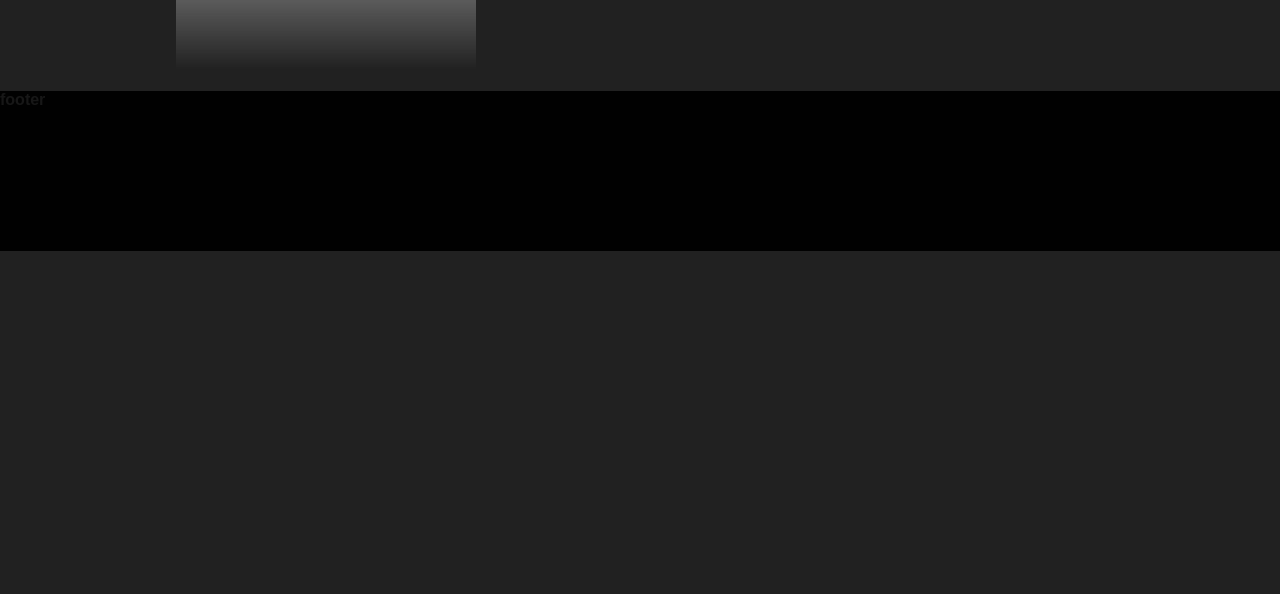
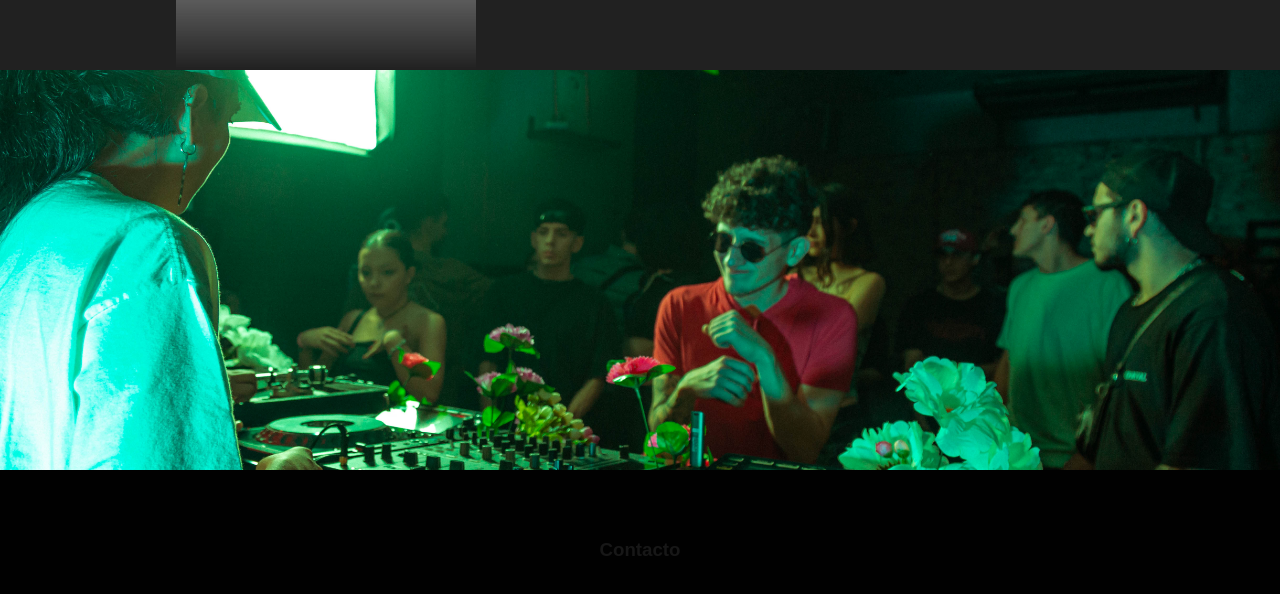
Before and after one commit to matti909/ariana-presskit, a Next.js app: page / in a window 1280 px wide. Shown: the part 2239-2833 px from the top of the page. Before the commit the page ends 2490 px from the top, so only its background shows below. Built offline with nearby package versions, Linux system fonts and the light colour scheme; grey boxes are pictures that could not be loaded.

Commit message:
seccion parallax added again :)

```diff
--- a/app/layout.tsx
+++ b/app/layout.tsx
@@ -4,6 +4,7 @@ import "./globals.scss";
 import Navbar from "./shared/Navbar";
 import Footer from "./shared/Footer";
 import Hero from "./sections/Hero";
+import Rider from "./sections/Rider";
 
 const robotoSans = Roboto({
   variable: "--font-roboto",
@@ -42,6 +43,7 @@ export default function RootLayout({
         <main>
           {children}
         </main>
+        <Rider />
         <Footer />
       </body>
     </html>
--- a/app/sections/Bio.module.scss
+++ b/app/sections/Bio.module.scss
@@ -12,7 +12,6 @@
   }
 
   div:nth-child(1) {
-
     @include mx.breakpoint(md) {
       order: 2;
     }
--- /dev/null
+++ b/app/sections/Rider.module.scss
@@ -0,0 +1,22 @@
+.diagonal {
+  height: 25rem;
+  background-image: url('/diagonal.jpg');
+  background-size: cover;
+  background-repeat: no-repeat;
+  background-position: center;
+  background-attachment: fixed;
+  position: relative;
+  isolation: isolate;
+  --skew-angle: -5deg;
+}
+
+
+
+.site-title {
+  font-size: 3rem;
+  text-align: center;
+}
+
+.section-title {
+  font-size: 2.25rem;
+}
--- /dev/null
+++ b/app/sections/Rider.tsx
@@ -0,0 +1,11 @@
+import React from 'react'
+import style from './Rider.module.scss'
+
+const Rider = () => {
+  return (
+    <section className={style.diagonal}>
+    </section>
+  )
+}
+
+export default Rider
--- a/app/shared/Footer.module.scss
+++ b/app/shared/Footer.module.scss
@@ -2,4 +2,7 @@
   height: 10rem;
   background: rgba(1, 1, 1, 0.95);
   backdrop-filter: saturate(180%) blur(10px);
+  display: flex;
+  align-items: center;
+  justify-content: center;
 }
--- a/app/shared/Footer.tsx
+++ b/app/shared/Footer.tsx
@@ -4,7 +4,7 @@ import style from './Footer.module.scss'
 const Footer = () => {
   return (
     <footer className={style.bottom}>
-      <h4>footer</h4>
+      <h3>Contacto</h3>
     </footer>
   )
 }
```
Also changed, not shown: public/diagonal.jpg (added).
